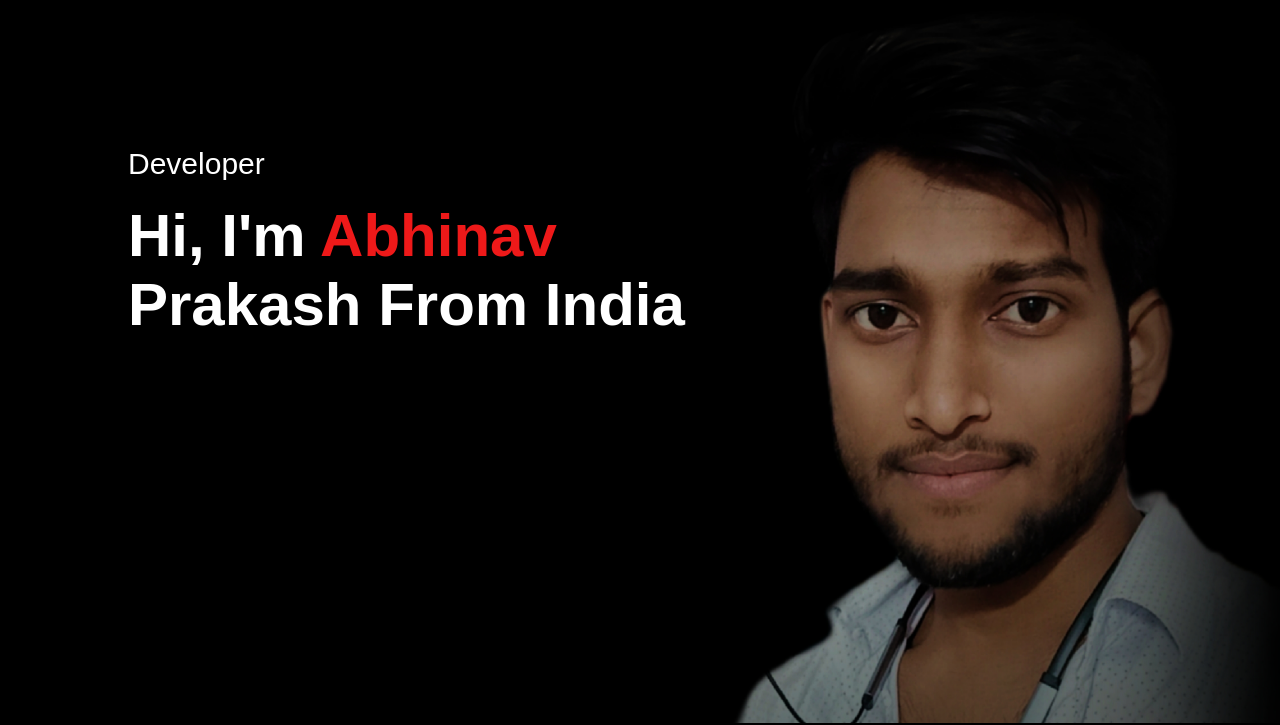
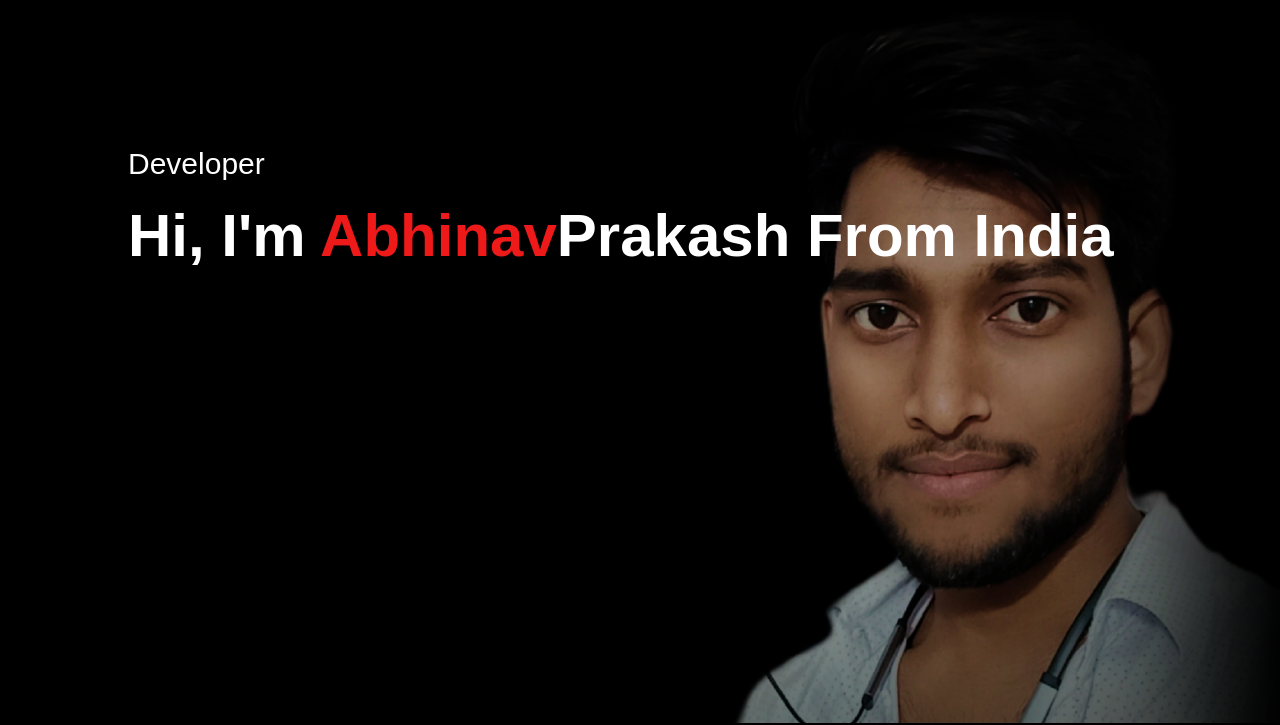
Before and after one commit to abhinavjnv2002/portfolio, a plain HTML site: page index.html in a window 1280 px wide. Shown: the part 77-802 px from the top of the page. Drawn offline with Linux system fonts and the light colour scheme.

Commit message:
Update index.html

```diff
--- a/index.html
+++ b/index.html
@@ -27,7 +27,7 @@
 
         <div class="header-text">
           <p>Developer</p>
-          <h1>Hi, I'm <span>Abhinav</span><br />Prakash From India</h1>
+          <h1>Hi, I'm <span>Abhinav</span>Prakash From India</h1>
         </div>
       </div>
     </div>
```
